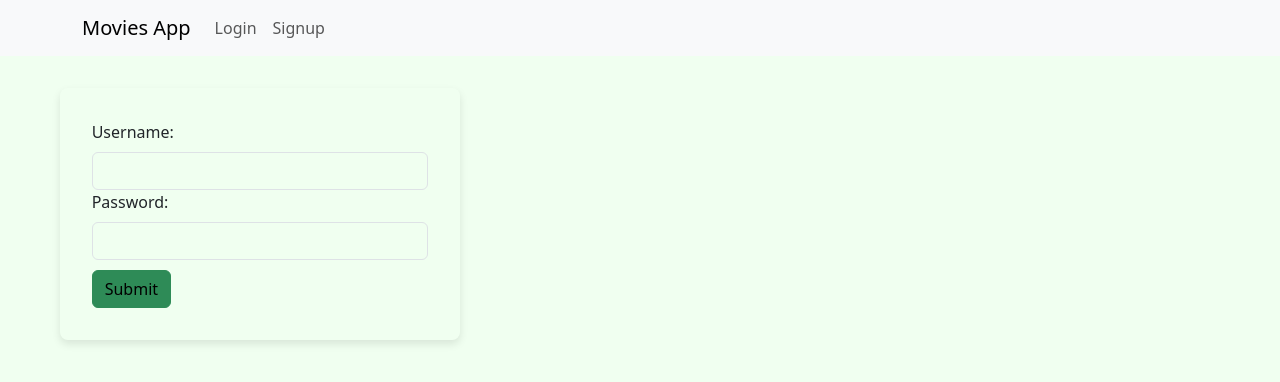
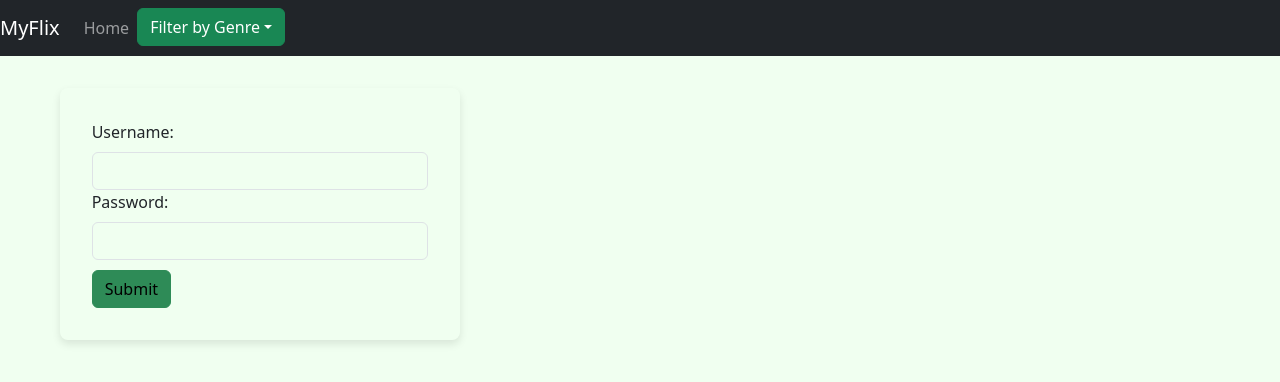
Before and after one commit to hand1ov1eternity/myFlix-client, a React (Vite) app: page /Login in a window 1280 px wide. Shown: the top 382 px of the page. Built offline with nearby package versions, Linux system fonts and the light colour scheme.

Commit message:
add genre dropdown filter

```diff
--- a/src/components/main-view/main-view.jsx
+++ b/src/components/main-view/main-view.jsx
@@ -1,17 +1,29 @@
 import { useState, useEffect } from "react";
 import { BrowserRouter, Routes, Route, Navigate } from "react-router-dom";
+import { Row, Col } from "react-bootstrap";
 import { MovieCard } from "../movie-card/movie-card";
 import { MovieView } from "../movie-view/movie-view";
 import { LoginView } from "../login-view/login-view";
 import { SignupView } from "../signup-view/signup-view";
 import { ProfileView } from "../profile-view/profile-view";
-import { Row, Col } from "react-bootstrap";
 import { NavigationBar } from "../navigation-bar/navigation-bar";
 
 export const MainView = () => {
   const [movies, setMovies] = useState([]);
   const [user, setUser] = useState(null);
   const [token, setToken] = useState(null);
+  const [selectedGenre, setSelectedGenre] = useState("");
+
+  useEffect(() => {
+    // Check localStorage for token to persist login state on page reload
+    const storedToken = localStorage.getItem("token");
+    const storedUser = localStorage.getItem("user");
+
+    if (storedToken) {
+      setToken(storedToken);
+      setUser(JSON.parse(storedUser)); // assuming storedUser is a stringified object
+    }
+  }, []);
 
   useEffect(() => {
     if (!token) return;
@@ -26,7 +38,6 @@ export const MainView = () => {
         return response.json();
       })
       .then((data) => {
-
         const movies = data.map((doc) => ({
           id: doc._id,
           title: doc.title,
@@ -42,14 +53,24 @@ export const MainView = () => {
       });
   }, [token]);
 
+  const handleLogout = () => {
+    setUser(null);
+    setToken(null);
+    localStorage.removeItem("token");
+    localStorage.removeItem("user");
+  };
+
+  // Filter movies based on selected genre
+  const filteredMovies = selectedGenre
+    ? movies.filter((movie) => movie.genre === selectedGenre)
+    : movies;
+
   return (
     <BrowserRouter>
       <NavigationBar
         user={user}
-        onLoggedOut={() => {
-          setUser(null);
-          setToken(null); // Clear the user and token on logout
-        }}
+        onLoggedOut={handleLogout} // Use the handleLogout function here
+        setSelectedGenre={setSelectedGenre} // Pass the setSelectedGenre function
       />
       <Row>
       <Routes>
@@ -66,13 +87,14 @@ export const MainView = () => {
                   console.log("Logged-in user:", user);
                   setUser(user);
                   setToken(token);
+                  localStorage.setItem("token", token); // Store token in localStorage
+                  localStorage.setItem("user", JSON.stringify(user)); // Store user in localStorage
                 }}
               />
             </div>
           </Col>
         }
       />
-
       <Route
         path="/Signup"
         element={
@@ -91,10 +113,10 @@ export const MainView = () => {
       <Route
         path="/movies"
         element={
-                  movies.length === 0 ? (
+          filteredMovies.length === 0 ? (
             <div>The list is empty!</div>
           ) : (
-                    movies.map((movie) => (
+            filteredMovies.map((movie) => (
               <Col className="mb-5" key={movie.id} md={3}>
                 <MovieCard movie={movie} />
               </Col>
@@ -118,10 +140,7 @@ export const MainView = () => {
             token={token}
             movies={movies}
             onUserUpdated={(updatedUser) => setUser(updatedUser)}
-                    onUserDeleted={() => {
-                      setUser(null);
-                      setToken(null);
-                    }}
+            onUserDeleted={handleLogout} // Use the handleLogout function here
           />
         }
       />
--- a/src/components/navigation-bar/navigation-bar.jsx
+++ b/src/components/navigation-bar/navigation-bar.jsx
@@ -1,34 +1,51 @@
-import { Navbar, Container, Nav } from "react-bootstrap";
+import { useState } from "react";
+import { Nav, Navbar, Dropdown } from "react-bootstrap";
 import { Link } from "react-router-dom";
 
-export const NavigationBar = ({ user, onLoggedOut }) => {
+export const NavigationBar = ({ user, onLoggedOut, setSelectedGenre }) => {
+  const [selectedOption, setSelectedOption] = useState("");
+
+  const handleGenreSelect = (genre) => {
+    setSelectedOption(genre);
+    setSelectedGenre(genre); // Pass the selected genre to the parent (MainView)
+  };
+
   return (
-    <Navbar bg="light" expand="lg">
-      <Container>
-        <Navbar.Brand as={Link} to="/">
-          Movies App
-        </Navbar.Brand>
-        <Navbar.Toggle aria-controls="basic-navbar-nav" />
-        <Navbar.Collapse id="basic-navbar-nav">
-          <Nav className="me-auto">
-            {/* If user exists, show Home and Logout; otherwise, show Login and Signup */}
-            {user ? (
-              <>
-                <Nav.Link as={Link} to="/movies">Home</Nav.Link>
-                <Nav.Link as={Link} to="/profile">Profile</Nav.Link>
-                <Nav.Link as={Link} to="/" onClick={onLoggedOut}>
-                  Logout
-                </Nav.Link>
-              </>
-            ) : (
-              <>
-                <Nav.Link as={Link} to="/login">Login</Nav.Link>
-                <Nav.Link as={Link} to="/signup">Signup</Nav.Link>
-              </>
-            )}
-          </Nav>
-        </Navbar.Collapse>
-      </Container>
+    <Navbar bg="dark" variant="dark">
+      <Navbar.Brand href="/movies">MyFlix</Navbar.Brand>
+      <Nav className="ml-auto">
+        {/* Home link */}
+        <Nav.Link as={Link} to="/movies">Home</Nav.Link>
+
+        {/* Profile link - only show if the user is logged in */}
+        {user && (
+          <Nav.Link as={Link} to="/profile">Profile</Nav.Link>
+        )}
+
+        {/* Logout button - only show if the user is logged in */}
+        {user && (
+          <Nav.Link onClick={onLoggedOut}>Logout</Nav.Link>
+        )}
+
+        {/* Genre Dropdown */}
+        <Dropdown>
+          <Dropdown.Toggle variant="success" id="genre-dropdown">
+            Filter by Genre
+          </Dropdown.Toggle>
+          <Dropdown.Menu>
+            <Dropdown.Item onClick={() => handleGenreSelect("Action")}>
+              Action
+            </Dropdown.Item>
+            <Dropdown.Item onClick={() => handleGenreSelect("Comedy")}>
+              Comedy
+            </Dropdown.Item>
+            <Dropdown.Item onClick={() => handleGenreSelect("Drama")}>
+              Drama
+            </Dropdown.Item>
+            {/* Add more genres as needed */}
+          </Dropdown.Menu>
+        </Dropdown>
+      </Nav>
     </Navbar>
   );
 };
```
Also changed, not shown: 2 other files (tests, documents, lock files or other folders). Lines whose indentation alone changed are shown as unchanged.
